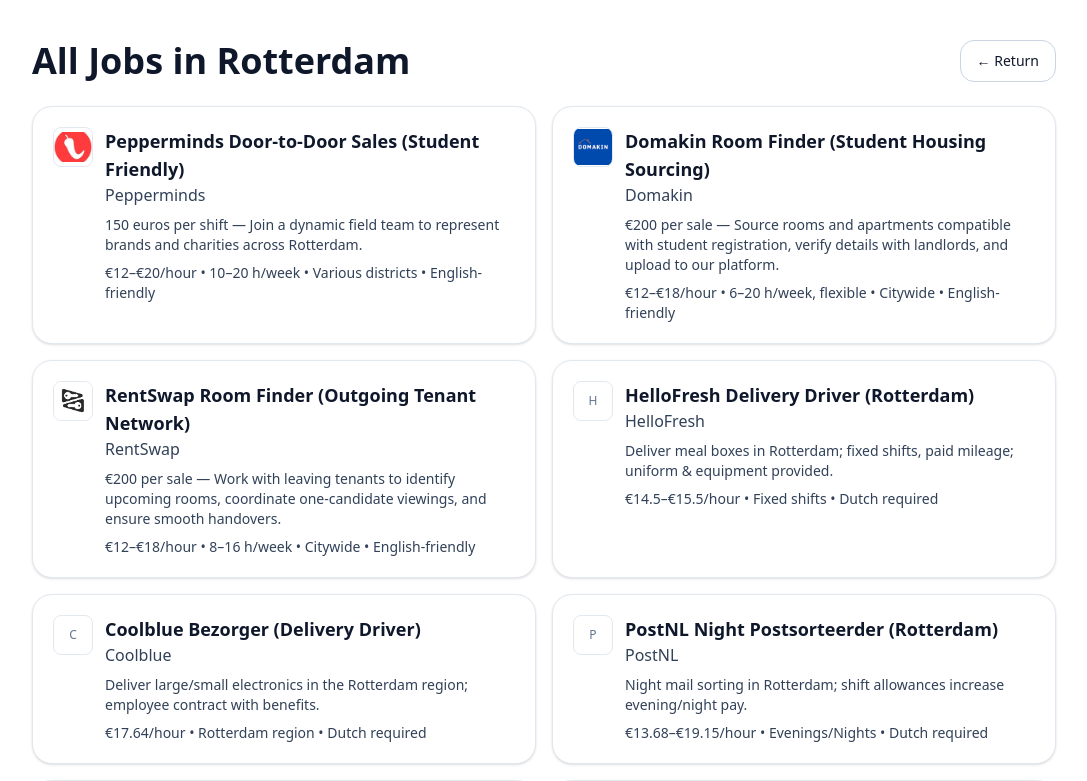
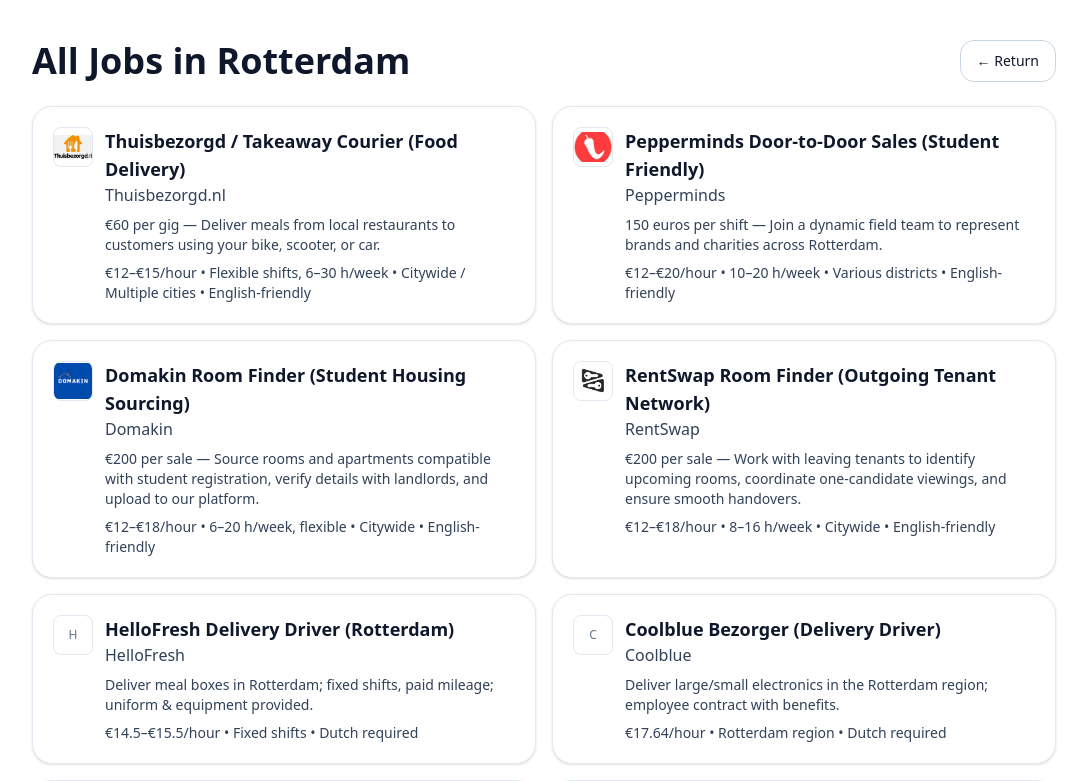
Before and after one commit to LazarPopov/studentjobrotterdam, a Next.js app in the folder studentjobs/: page /jobs in a window 1280 px wide. Shown: the top 781 px of the page, without its empty margins (96-1183 px from the left). Built offline with nearby package versions, Linux system fonts and the light colour scheme.

Commit message:
adding sava takaaway refferal

```diff
--- a/studentjobs/src/data/jobs.ts
+++ b/studentjobs/src/data/jobs.ts
@@ -91,6 +91,30 @@ function makeShortDescription(job: Partial<JobRecord>): string {
 type RawJob = Omit<JobRecord, "shortDescrition">;
 
 const RAW_JOBS: RawJob[] = [
+  {
+  slug: "thuisbezorgd-takeaway-courier-netherlands",
+  title: "Thuisbezorgd / Takeaway Courier (Food Delivery)",
+  orgName: "Thuisbezorgd.nl",
+  descriptionHtml:
+    "<p>Deliver meals from local restaurants to customers using your bike, scooter, or car. Choose your own schedule, earn hourly pay plus tips, and explore your city while working independently.</p><ul><li>Requirements: smartphone with data, vehicle (bike/scooter/car)</li><li>Hourly rate + tips + bonuses</li><li>Flexible working hours; choose your shifts</li></ul>",
+  employmentType: "PART_TIME",
+  baseSalaryMin: 12,
+  baseSalaryMax: 15,
+  currency: "EUR",
+  payUnit: "HOUR",
+  addressLocality: "Rotterdam",
+  area: "Citywide / Multiple cities",
+  englishFriendly: true,
+  workHours: "Flexible shifts, 6–30 h/week",
+  datePosted: new Date().toISOString().slice(0, 10),
+  validThrough: "2025-12-31",
+  categories: ["delivery", "fieldwork"],
+  featured: false,
+  perGigAmount: 60, // average earning per delivery hour
+  logoUrl: "/logos/thuisbezorgd.png",
+  logoAlt: "Thuisbezorgd.nl logo",
+  externalUrl: "https://www.thuisbezorgd.nl/en/courier?city=blank&raf_id=478ba2228ffa17c8e591f221e022ffa2"
+},
     {
     slug: "pepperminds-door-to-door-sales-rotterdam",
     title: "Pepperminds Door-to-Door Sales (Student Friendly)",
```
Also changed, not shown: studentjobs/public/logos/thuisbezorgd.png (added).
